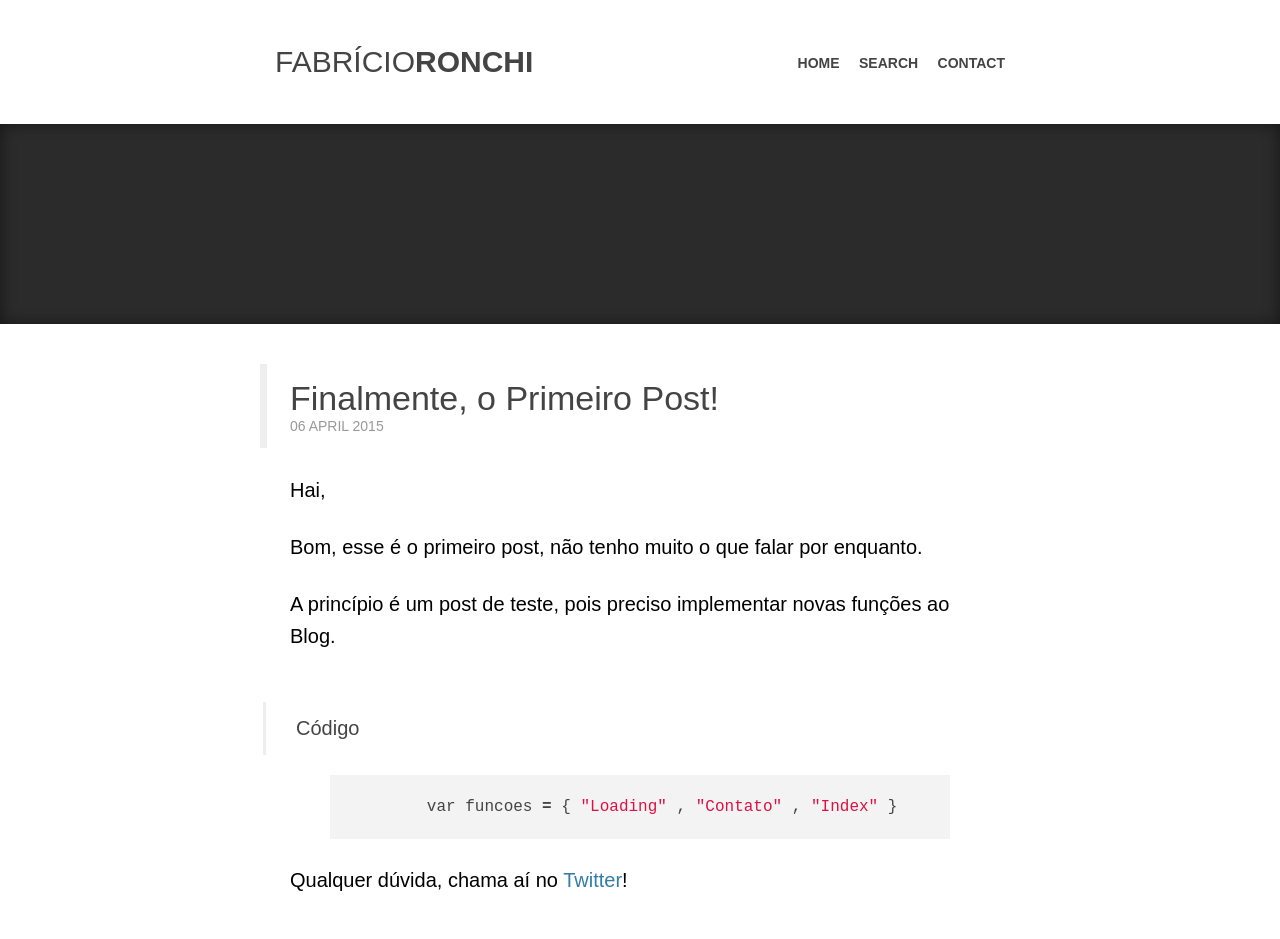
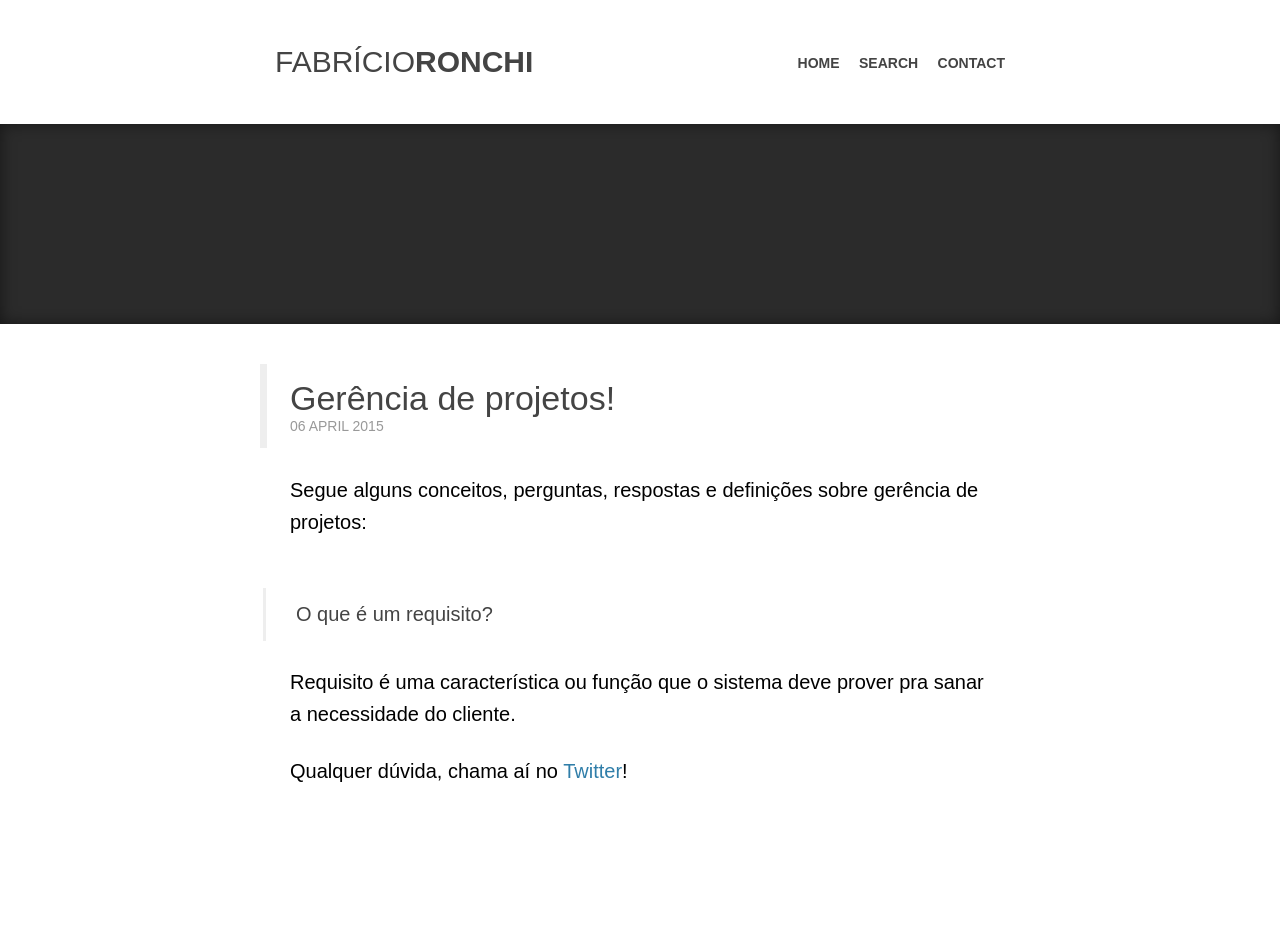
Before and after one commit to fabriciomrkonell/fabriciomrkonell, a Jekyll site: the page built from _posts/2015-04-06-gerencia-de-projetos.markdown, in a window 1280 px wide. Built offline with Jekyll 4.4.1, drawn with Linux system fonts in a browser that asks for light colours; some web fonts are replaced; Markdown is read by kramdown in place of the engine named in the settings; comment, search, counter and statistics services are not loaded; after the commit the page ends 900 px from its top, so only the background shows below that.

Commit message:
Update 2015-04-06-gerencia-de-projetos.markdown

```diff
--- a/_posts/2015-04-06-gerencia-de-projetos.markdown
+++ b/_posts/2015-04-06-gerencia-de-projetos.markdown
@@ -1,21 +1,13 @@
 ---
 layout: post
-title:  "Finalmente, o Primeiro Post!"
+title:  "Gerência de projetos!"
 date:   2015-04-06 21:00:00
 categories: Blog
 ---
 
-Hai,
+Segue alguns conceitos, perguntas, respostas e definições sobre gerência de projetos:
 
-Bom, esse é o primeiro post, não tenho muito o que falar por enquanto.
-
-A princípio é um post de teste, pois preciso implementar novas funções ao Blog.
-
-<h3>Código</h3>
-
-
-{% highlight ruby %}
-	var funcoes = { "Loading" , "Contato" , "Index" }
-{% endhighlight %}
+<h3>O que é um requisito?</h3>
+Requisito é uma característica ou função que o sistema deve prover pra sanar a necessidade do cliente.
 
 Qualquer dúvida, chama aí no <a href="https://twitter.com/realronchi" target="blank">Twitter</a>!
```
